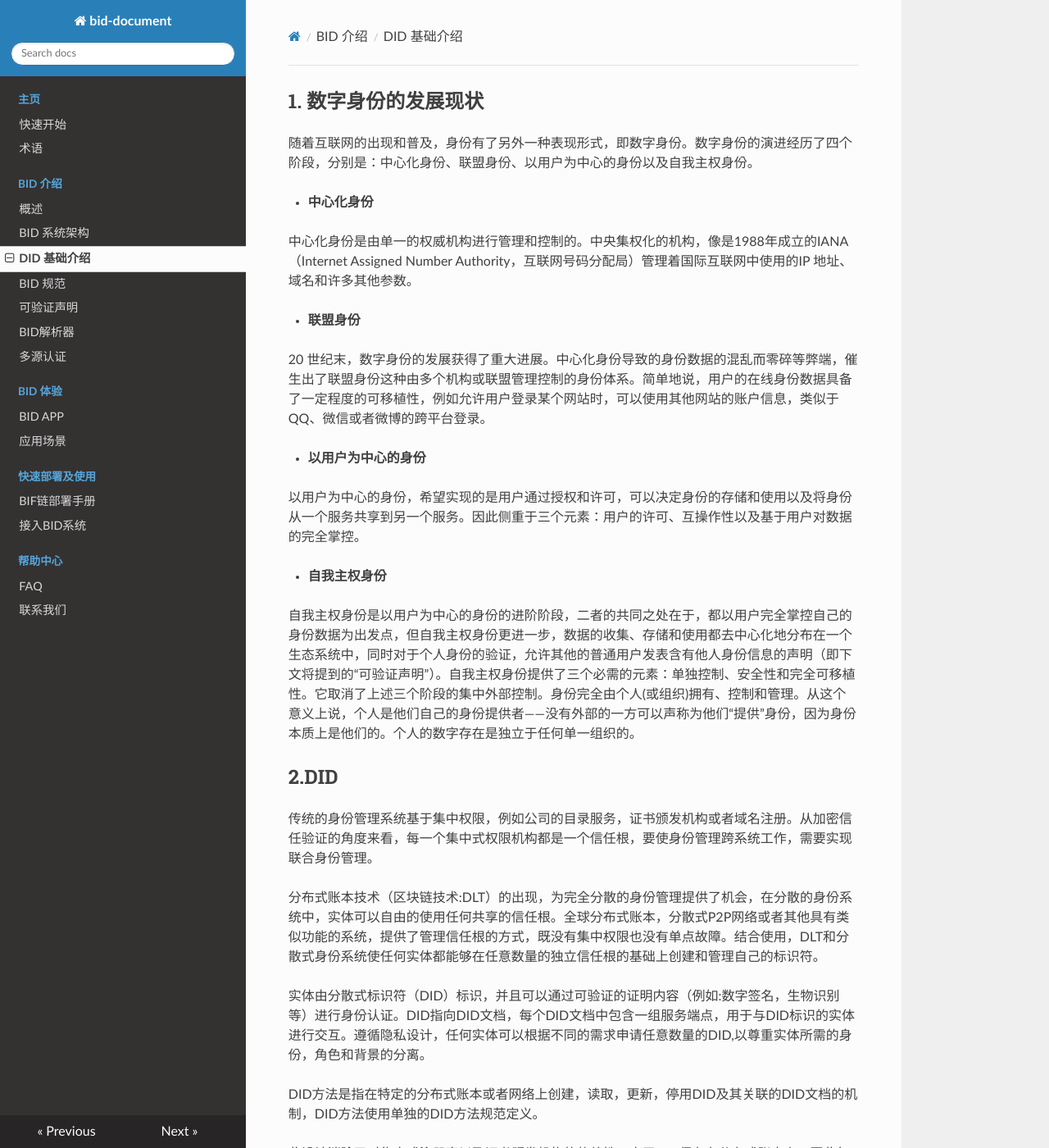
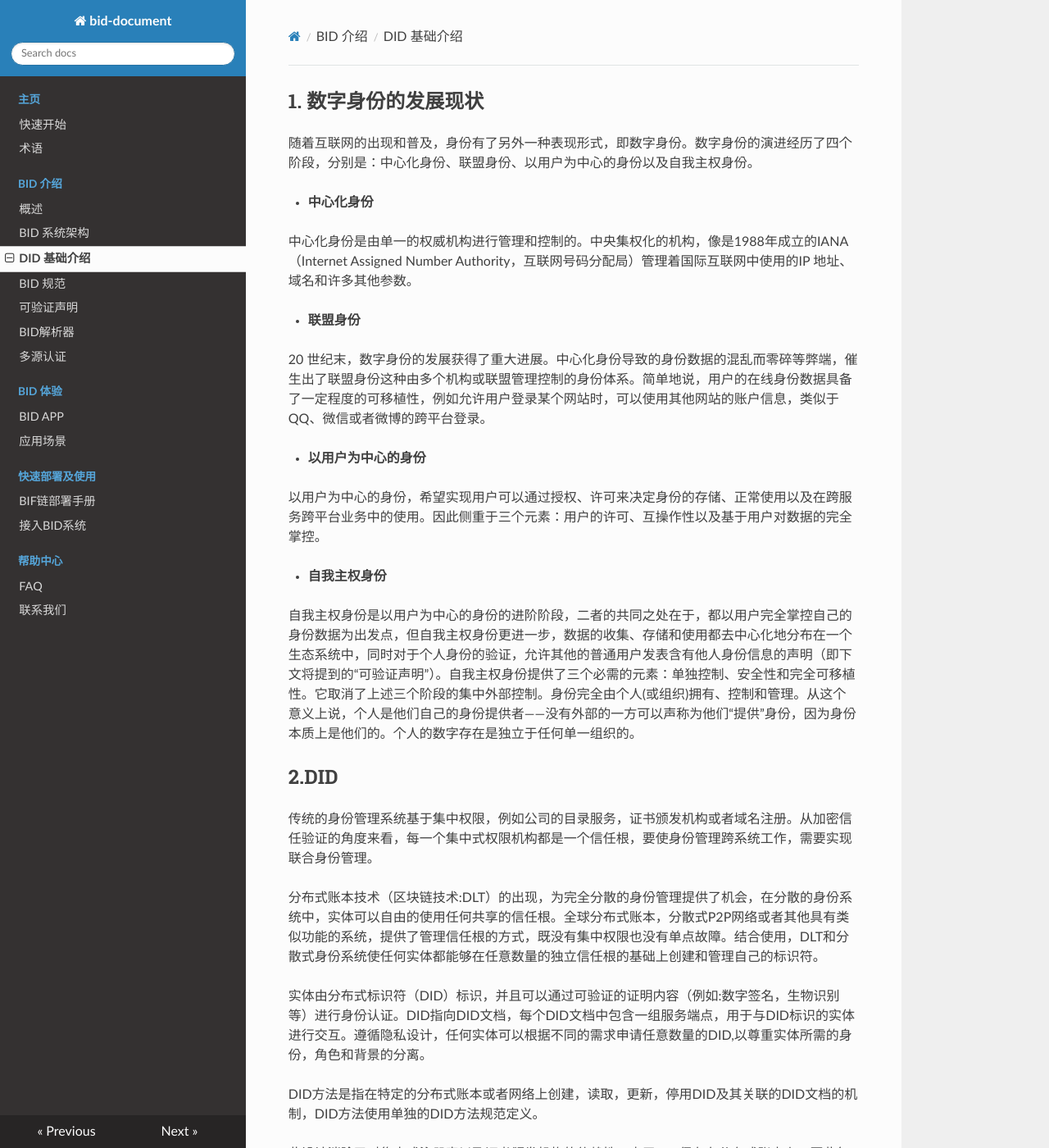
Before and after one commit to teleinfo-bif/bid-document, an MkDocs documentation site: the page built from docs/introduce/did.md, in a window 1280 px wide and 1400 px high. Shown: the whole window at 82% size. Built offline with MkDocs 1.6.1, drawn with Linux system fonts in a browser that asks for light colours; nearby versions of some CDN libraries; old or Windows-style settings are respelled for this version of MkDocs.

Commit message:
no message

```diff
--- a/docs/introduce/did.md
+++ b/docs/introduce/did.md
@@ -12,7 +12,7 @@
 
 - **以用户为中心的身份**
 
-  以用户为中心的身份，希望实现的是用户通过授权和许可，可以决定身份的存储和使用以及将身份从一个服务共享到另一个服务。因此侧重于三个元素：用户的许可、互操作性以及基于用户对数据的完全掌控。
+  以用户为中心的身份，希望实现用户可以通过授权、许可来决定身份的存储、正常使用以及在跨服务跨平台业务中的使用。因此侧重于三个元素：用户的许可、互操作性以及基于用户对数据的完全掌控。
 
 - **自我主权身份**
 
@@ -24,7 +24,7 @@
 
 分布式账本技术（区块链技术:DLT）的出现，为完全分散的身份管理提供了机会，在分散的身份系统中，实体可以自由的使用任何共享的信任根。全球分布式账本，分散式P2P网络或者其他具有类似功能的系统，提供了管理信任根的方式，既没有集中权限也没有单点故障。结合使用，DLT和分散式身份系统使任何实体都能够在任意数量的独立信任根的基础上创建和管理自己的标识符。
 
-实体由分散式标识符（DID）标识，并且可以通过可验证的证明内容（例如:数字签名，生物识别等）进行身份认证。DID指向DID文档，每个DID文档中包含一组服务端点，用于与DID标识的实体进行交互。遵循隐私设计，任何实体可以根据不同的需求申请任意数量的DID,以尊重实体所需的身份，角色和背景的分离。
+实体由分布式标识符（DID）标识，并且可以通过可验证的证明内容（例如:数字签名，生物识别等）进行身份认证。DID指向DID文档，每个DID文档中包含一组服务端点，用于与DID标识的实体进行交互。遵循隐私设计，任何实体可以根据不同的需求申请任意数量的DID,以尊重实体所需的身份，角色和背景的分离。
 
  DID方法是指在特定的分布式账本或者网络上创建，读取，更新，停用DID及其关联的DID文档的机制，DID方法使用单独的DID方法规范定义。
 
```
